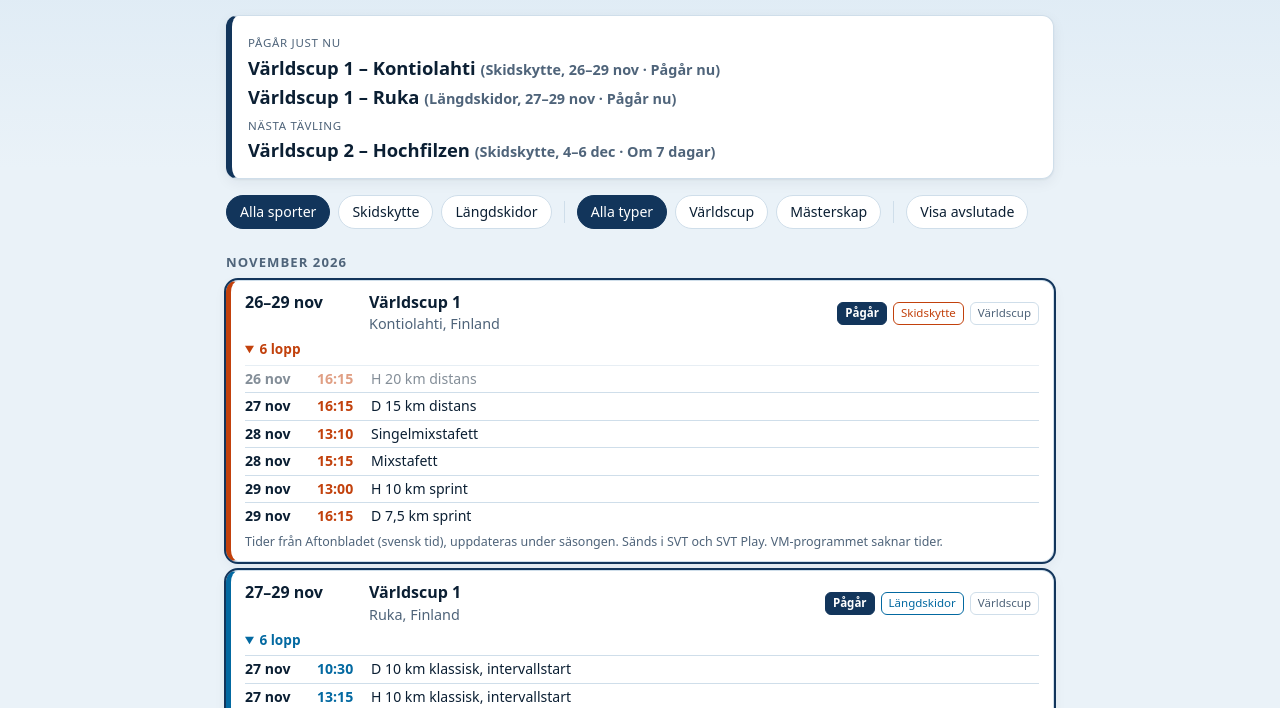
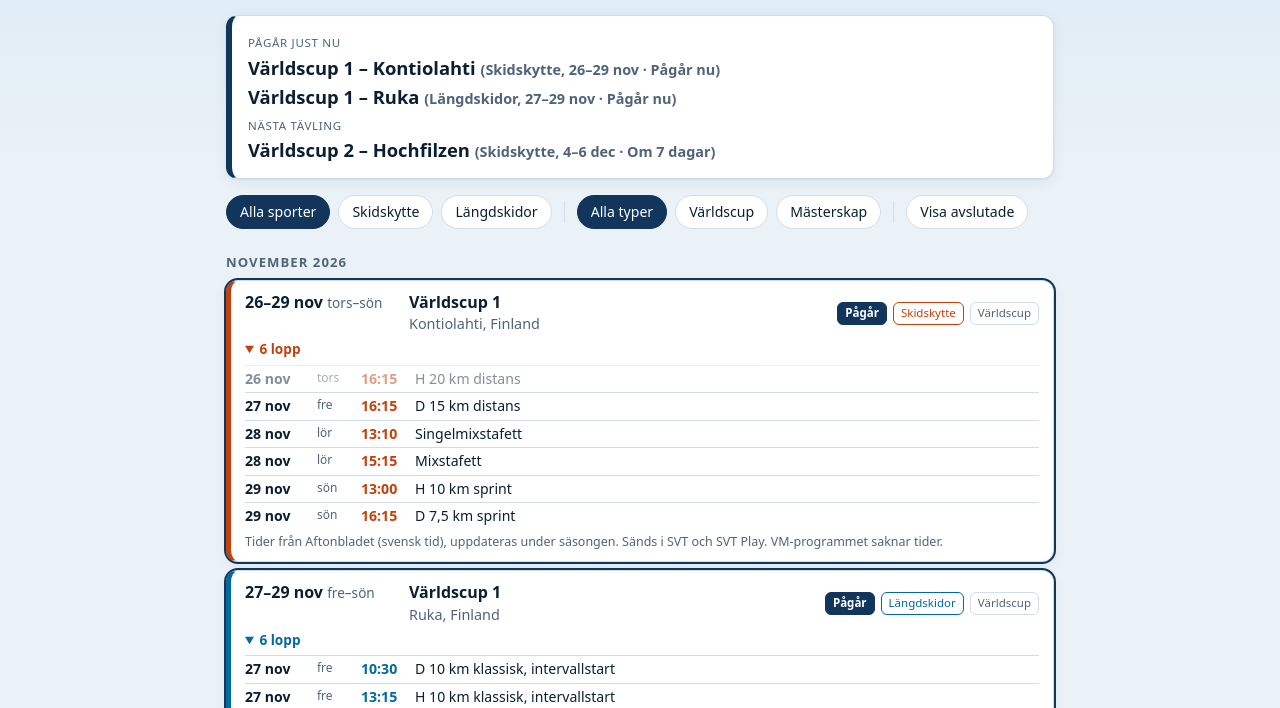
Before and after one commit to Mennon/ski-schedule, a plain HTML site: page index.html in a window 1280 px wide. Shown: the part 92-800 px from the top of the page. Drawn offline with Linux system fonts and the light colour scheme.

Commit message:
Show weekday after dates

```diff
--- a/index.html
+++ b/index.html
@@ -23,11 +23,13 @@
   button.chip:focus-visible,.races summary:focus-visible{outline:2px solid var(--accent);outline-offset:2px}
   .sep{width:1px;height:22px;background:var(--line);margin:0 4px}
   h2{font-size:.82rem;text-transform:uppercase;letter-spacing:.08em;color:var(--muted);margin:24px 0 8px}
-  .ev{display:grid;grid-template-columns:110px 1fr auto;gap:4px 14px;background:var(--card);border:1px solid var(--line);border-left:5px solid var(--bia);border-radius:12px;padding:10px 14px;margin-bottom:8px;box-shadow:var(--shadow)}
+  .ev{display:grid;grid-template-columns:150px 1fr auto;gap:4px 14px;background:var(--card);border:1px solid var(--line);border-left:5px solid var(--bia);border-radius:12px;padding:10px 14px;margin-bottom:8px;box-shadow:var(--shadow)}
   .ev.xc{border-left-color:var(--xc)}
   .ev.past{opacity:.55}
   .ev.live{outline:2px solid var(--accent);outline-offset:0}
   .date{font-weight:650;font-variant-numeric:tabular-nums}
+  .wd{font-weight:400;color:var(--muted);font-size:.85em}
+  .races li .wd{min-width:34px}
   .name{font-weight:650}
   .place{color:var(--muted);font-size:.9rem}
   .tags{display:flex;gap:6px;flex-wrap:wrap;align-items:center;justify-content:flex-end}
@@ -82,6 +84,8 @@ const DAY = 864e5;
 const fmt = (a,b) => { const x=d(a), y=d(b);
   if (a===b) return `${x.getDate()} ${MON[x.getMonth()]}`;
   return x.getMonth()===y.getMonth() ? `${x.getDate()}–${y.getDate()} ${MON[y.getMonth()]}` : `${x.getDate()} ${MON[x.getMonth()]} – ${y.getDate()} ${MON[y.getMonth()]}`; };
+const WD = ["sön","mån","tis","ons","tors","fre","lör"];
+const wd = (a,b) => a===b ? WD[d(a).getDay()] : `${WD[d(a).getDay()]}–${WD[d(b).getDay()]}`;
 const status = e => d(e.end) < today ? "past" : d(e.start) <= today ? "live" : "future";
 const esc = s => String(s).replace(/[&<>"]/g, c => ({"&":"&amp;","<":"&lt;",">":"&gt;",'"':"&quot;"}[c]));
 const when = e => { const s=status(e);
@@ -103,7 +107,7 @@ function renderNext(){
 
 function racesHtml(e, open){
   const r = (window.RACES||{})[e.sport+"|"+e.start]; if (!r) return "";
-  const li = r.slice().sort((x,y)=> x[0]<y[0]?-1: x[0]>y[0]?1 : (x[1]||"").padStart(5,"0")<(y[1]||"").padStart(5,"0")?-1:1).map(([dt,tm,t]) => `<li class="${d(dt)<today?"pastr":""}"><b>${fmt(dt,dt)}</b><b class="tm">${tm?esc(tm.replace(".",":")):""}</b><span>${esc(t)}</span></li>`).join("");
+  const li = r.slice().sort((x,y)=> x[0]<y[0]?-1: x[0]>y[0]?1 : (x[1]||"").padStart(5,"0")<(y[1]||"").padStart(5,"0")?-1:1).map(([dt,tm,t]) => `<li class="${d(dt)<today?"pastr":""}"><b>${fmt(dt,dt)}</b><span class="wd">${wd(dt,dt)}</span><b class="tm">${tm?esc(tm.replace(".",":")):""}</b><span>${esc(t)}</span></li>`).join("");
   return `<details class="races"${open?" open":""}><summary>${r.length} lopp</summary><ul>${li}</ul><div class="rn">${esc((window.RACE_NOTES||{})[e.sport]||"")}</div></details>`;
 }
 
@@ -120,7 +124,7 @@ function render(){
     if (key!==cur){ html += `<h2>${key}</h2>`; cur=key; }
     const st = status(e);
     html += `<div class="ev ${e.sport} ${st}">
-      <div class="date">${fmt(e.start,e.end)}</div>
+      <div class="date">${fmt(e.start,e.end)} <span class="wd">${wd(e.start,e.end)}</span></div>
       <div><div class="name">${esc(e.name)}${e.confirmed===false?" ⚠":""}</div><div class="place">${esc(e.place)}, ${esc(e.country)}</div></div>
       <div class="tags">${st==="live"?'<span class="tag live">Pågår</span>':st==="future"?`<span class="tag">${when(e)}</span>`:""}
         <span class="tag ${e.sport==="xc"?"xc":"bia"}">${SPORT[e.sport]}</span><span class="tag">${TYPE[e.type]}</span></div>
```
